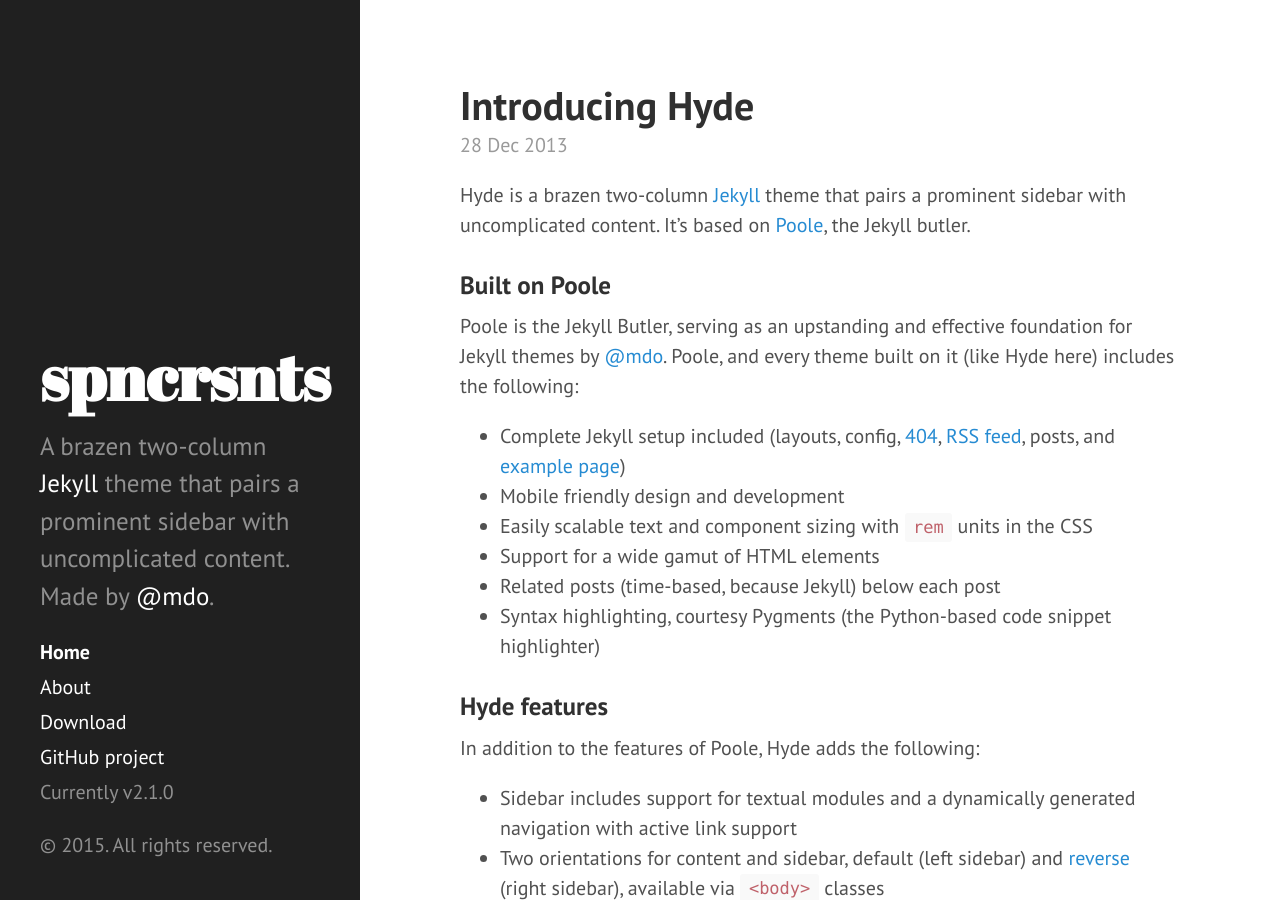
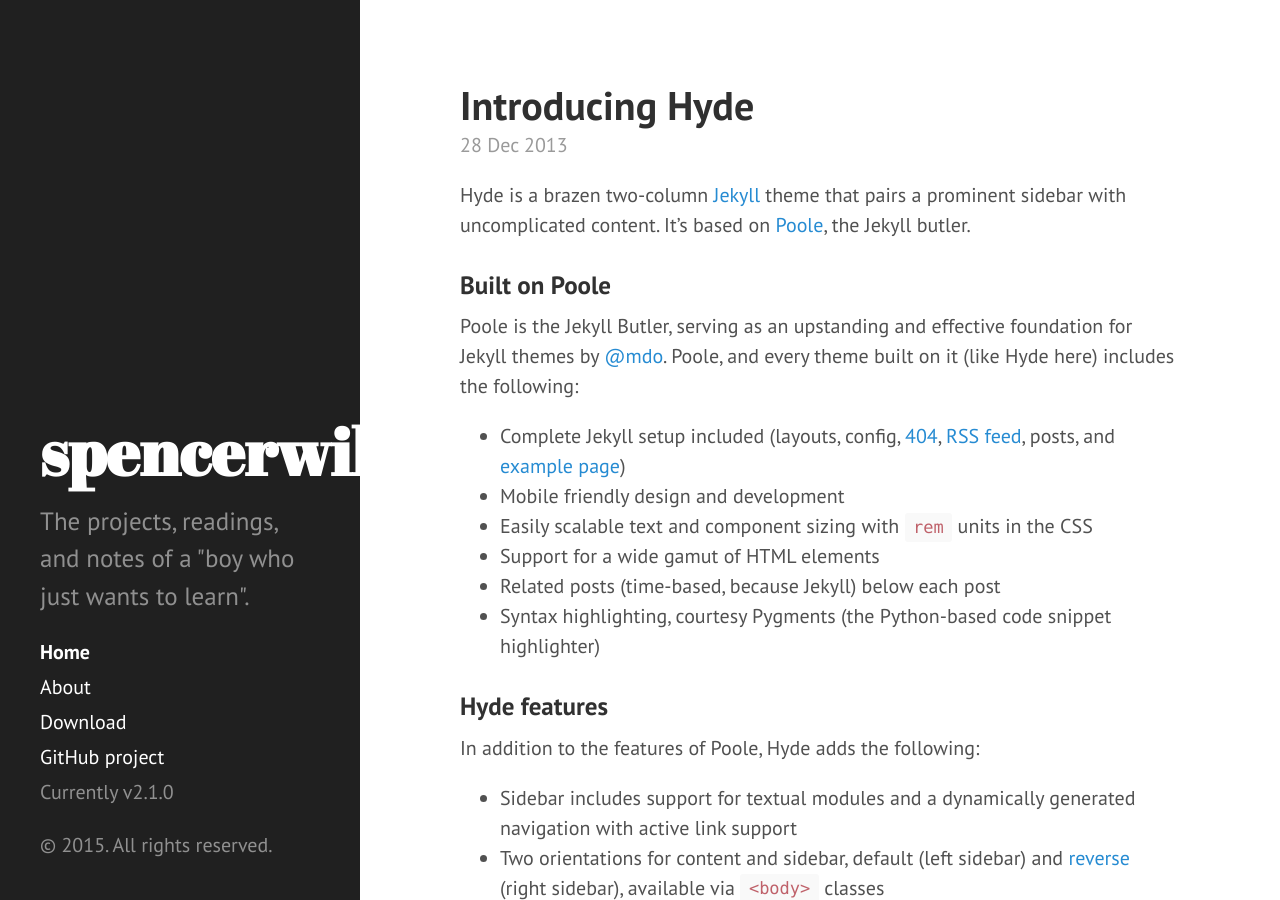
Before and after one commit to spewil/spewil.github.io, a Jekyll site: the page built from index.html, in a window 1280 px wide and 900 px high. Built offline with Jekyll 4.4.1, drawn with Linux system fonts in a browser that asks for light colours; Markdown is read by kramdown in place of the engine named in the settings; the list of posts is cut into pages by our own code.

Commit message:
config tinker

```diff
--- a/_config.yml
+++ b/_config.yml
@@ -7,13 +7,13 @@
 relative_permalinks: true
 
 # Setup
-title:            spncrsnts
+title:            spencerwilson
 #tagline:          ''
-description:      'A brazen two-column <a href="http://jekyllrb.com" target="_blank">Jekyll</a> theme that pairs a prominent sidebar with uncomplicated content. Made by <a href="https://twitter.com/mdo" target="_blank">@mdo</a>.'
-url:              http://hyde.getpoole.com
+description:      'The projects, readings, and notes of a "boy who just wants to learn".'
+url:              http://spewil.github.io
 baseurl:          /
 
-author:
+author:           Spencer Wilson
 name:            'Spencer Wilson'
 url:              https://twitter.com/mdo
 
@@ -23,4 +23,4 @@
 version:          2.1.0
 
 github:
-  repo:           https://github.com/poole/hyde
+  repo:           https://github.com/spewil.github.io
```
